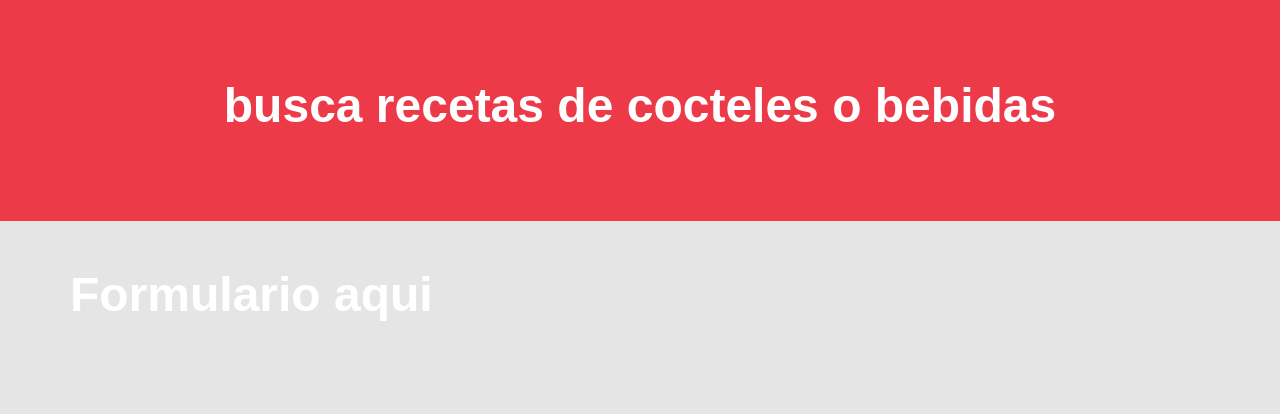
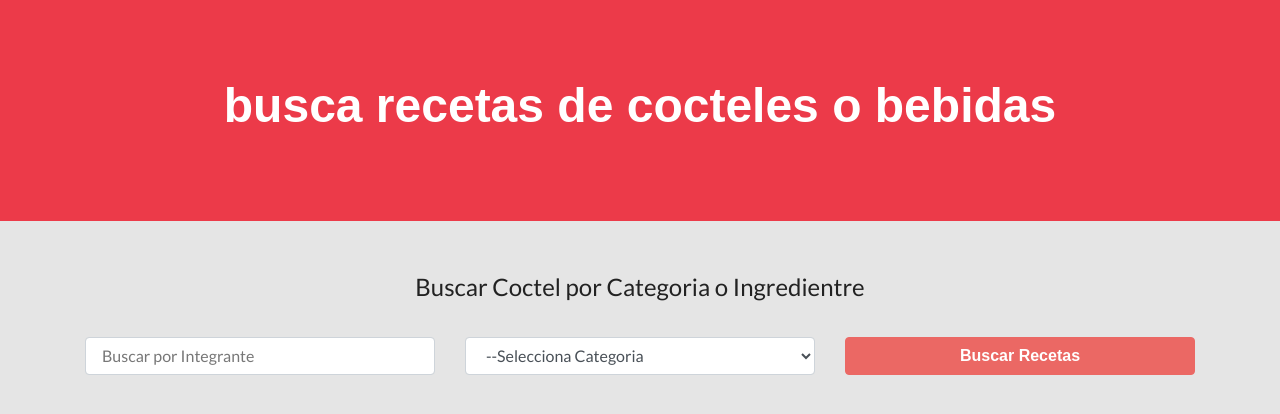
Before and after one commit to cristianaparra/Buscador-de-Copetes, a React (Create React App) app: page / in a window 1280 px wide. Shown: the top 414 px of the page. Built offline with nearby package versions, Linux system fonts and the light colour scheme; a web font is replaced by a local one.

Commit message:
creando formulario

```diff
--- a/src/component/Formulario.js
+++ b/src/component/Formulario.js
@@ -2,8 +2,38 @@ import React from 'react';
 
 const Formulario = () => {
     return (
-        <h1>Formulario aqui</h1>
-     );
+        <form
+        className='col-12'>
+            <fieldset className='text-center'>
+                <legend>Buscar Coctel por Categoria o Ingredientre</legend>
+            </fieldset>
+            <div className='row mt-4'>
+                <div className='col-md-4'>
+                    <input
+                        name='nombre'
+                        className='form-control'
+                        type='text'
+                        placeholder='Buscar por Integrante'
+                    />
+                </div>
+                <div className='col-md-4'>
+                    <select
+                        className='form-control'
+                        name='categoria'
+                    >
+                        <option value=''>--Selecciona Categoria</option>
+                    </select>
+                </div>
+                <div className='col-md-4'>
+                <input
+                        name='submit'
+                        className='btn btn-block btn-primary'
+                        value='Buscar Recetas'
+                    />
+                </div>
+            </div>
+        </form>
+    );
 }
 
 export default Formulario;
```
